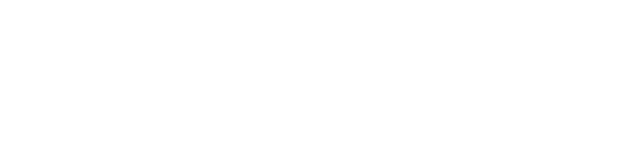
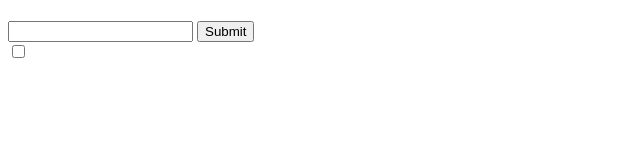
Before and after one commit to AlcaldeLeonardo/WeatherAppOd, a website: page index.html in a window 1280 px wide. Shown: the whole page, without its empty margins (0-640 px from the left). Drawn offline with Linux system fonts and the light colour scheme.

Commit message:
basic html form added
The basic structure's html form added.

```diff
--- a/index.html
+++ b/index.html
@@ -7,5 +7,16 @@
     <link rel="stylesheet" href="css/style.css" />
     <script type="module" src="scripts/main.js"></script>
   </head>
-  <body></body>
+  <body class="body">
+    <div class="main container">
+      <h1 class="title main__title"></h1>
+      <form action="#" class="form main__form">
+        <div class="locationDiv">
+          <input type="text" class="location form__location" />
+          <input type="submit" class="sumbit form__submit" />
+        </div>
+        <input type="checkbox" class="unit form__unit" />
+      </form>
+    </div>
+  </body>
 </html>
```
